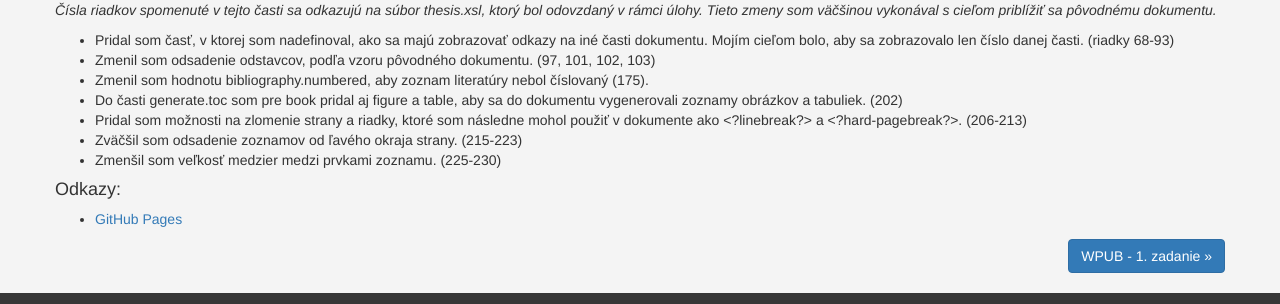
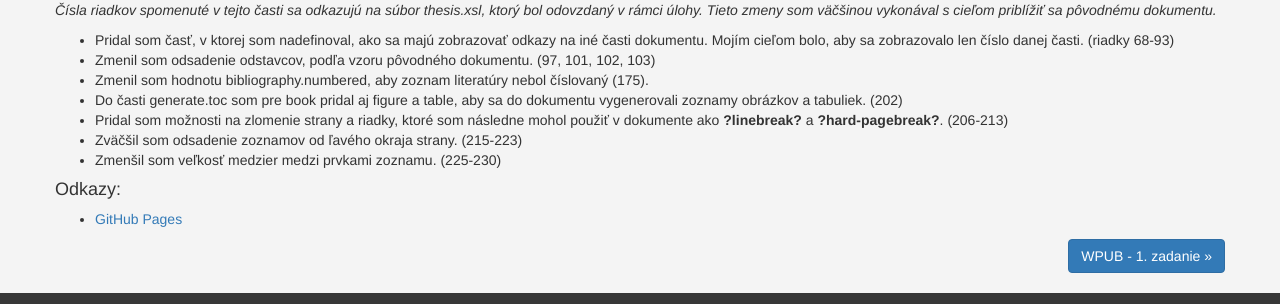
Before and after one commit to xgabrst/xgabrst.github.io, a Jekyll site: the page built from _posts/2017-03-29-wpub-druhe-zadanie.md, in a window 1280 px wide and 1183 px high. Shown: the part 830-1134 px from the top of the window. Built offline with Jekyll 4.4.1, drawn with Linux system fonts in a browser that asks for light colours; part of the change alters nothing that is shown.

```diff
--- a/_posts/2017-03-29-wpub-druhe-zadanie.md
+++ b/_posts/2017-03-29-wpub-druhe-zadanie.md
@@ -34,7 +34,7 @@ Na vygenerovanie registra pojmov som použil *index**, ktorého obsah vznikne na
 * Zmenil som odsadenie odstavcov, podľa vzoru pôvodného dokumentu. (97, 101, 102, 103)
 * Zmenil som hodnotu bibliography.numbered, aby zoznam literatúry nebol číslovaný (175).
 * Do časti generate.toc som pre book pridal aj figure a table, aby sa do dokumentu vygenerovali zoznamy obrázkov a tabuliek. (202)
-* Pridal som možnosti na zlomenie strany a riadky, ktoré som následne mohol použiť v dokumente ako <?linebreak?> a <?hard-pagebreak?>. (206-213)
+* Pridal som možnosti na zlomenie strany a riadky, ktoré som následne mohol použiť v dokumente ako **?linebreak?** a **?hard-pagebreak?**. (206-213)
 * Zväčšil som odsadenie zoznamov od ľavého okraja strany. (215-223)
 * Zmenšil som veľkosť medzier medzi prvkami zoznamu. (225-230)
 
```
